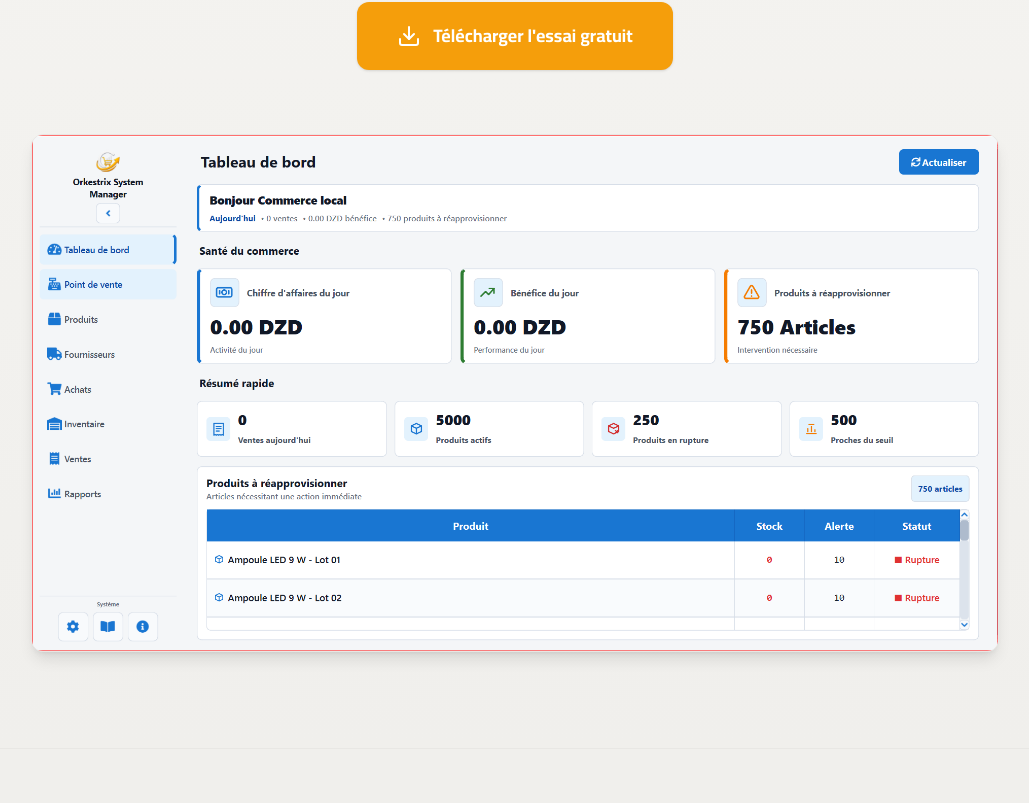
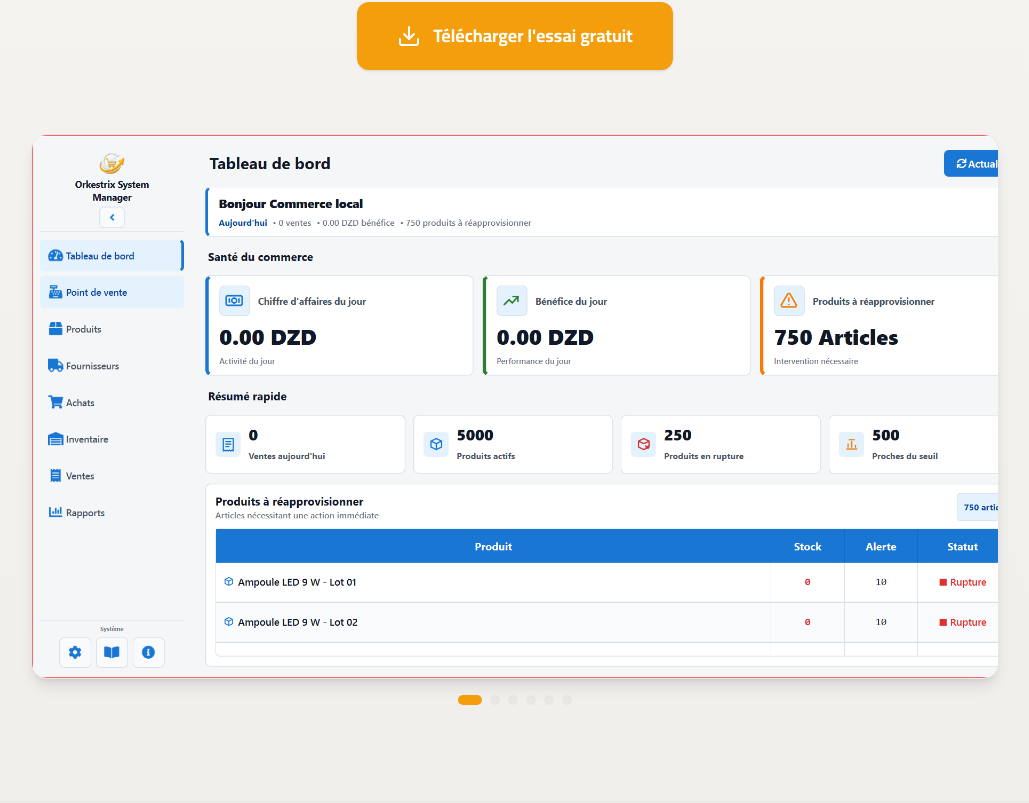
Before and after one commit to systemorkestrix-pixel/Orkestrixx, a React (Vite) app: page / in a window 1280 px wide. Shown: the part 597-1400 px from the top of the page, without its empty margins (125-1154 px from the left). Built offline with nearby package versions, Linux system fonts and the light colour scheme.

Commit message:
Add files via upload

```diff
--- a/src/App.tsx
+++ b/src/App.tsx
@@ -5,7 +5,6 @@ import Hero from './components/Hero';
 import WhatYouCanDo from './components/WhatYouCanDo';
 import Features from './components/Features';
 import Workflow from './components/Workflow';
-import Screenshots from './components/Screenshots';
 import Trust from './components/Trust';
 import Pricing from './components/Pricing';
 import TargetAudience from './components/TargetAudience';
@@ -30,7 +29,6 @@ function HomePage() {
         <WhatYouCanDo />
         <Features />
         <Workflow />
-        <Screenshots />
         <Trust />
         <Pricing />
         <TargetAudience />
--- a/src/components/Footer.tsx
+++ b/src/components/Footer.tsx
@@ -49,7 +49,6 @@ export default function Footer() {
             <h4 className="text-sm font-bold mb-5 text-text-secondary">{t('footer.groupeProduit')}</h4>
             <ul className="space-y-3">
               <li><a href="/#modules" className="text-sm font-medium text-text-muted hover:text-primary transition-colors">{t('footer.fonctionnalites')}</a></li>
-              <li><a href="/#captures" className="text-sm font-medium text-text-muted hover:text-primary transition-colors">{t('footer.captures')}</a></li>
               <li><a href="/#pricing" className="text-sm font-medium text-text-muted hover:text-primary transition-colors">{t('footer.tarifs')}</a></li>
             </ul>
           </div>
--- a/src/components/Hero.tsx
+++ b/src/components/Hero.tsx
@@ -1,9 +1,38 @@
+import { useState, useCallback } from 'react';
 import { Download, Shield } from 'lucide-react';
-import { motion } from 'motion/react';
+import { motion, AnimatePresence } from 'motion/react';
 import { useLanguage } from '../context/LanguageContext';
+import ScreenshotCarousel from './ScreenshotCarousel';
+import ScreenshotLightbox from './ScreenshotLightbox';
+
+const SCREENSHOTS: { src: string; altKey: string }[] = [
+  { src: '/assets/dashboard-screenshot.PNG', altKey: 'screenshots.altDashboard' },
+  { src: '/assets/Piont De vente.PNG', altKey: 'screenshots.altPOS' },
+  { src: '/assets/Inventaire.PNG', altKey: 'screenshots.altStock' },
+  { src: '/assets/Ventes.PNG', altKey: 'screenshots.altSales' },
+  { src: '/assets/Fournisseurs.PNG', altKey: 'screenshots.altSuppliers' },
+  { src: '/assets/Rapports.PNG', altKey: 'screenshots.altReports' },
+];
 
 export default function Hero() {
   const { t } = useLanguage();
+  const [lightboxIndex, setLightboxIndex] = useState<number | null>(null);
+
+  const openLightbox = useCallback((index: number) => {
+    setLightboxIndex(index);
+  }, []);
+
+  const closeLightbox = useCallback(() => {
+    setLightboxIndex(null);
+  }, []);
+
+  const lightboxPrev = useCallback(() => {
+    setLightboxIndex(i => i !== null ? (i - 1 + SCREENSHOTS.length) % SCREENSHOTS.length : null);
+  }, []);
+
+  const lightboxNext = useCallback(() => {
+    setLightboxIndex(i => i !== null ? (i + 1) % SCREENSHOTS.length : null);
+  }, []);
 
   return (
     <section className="relative overflow-hidden pt-28 pb-24 bg-gradient-to-b from-surface to-surface-alt">
@@ -59,14 +88,22 @@ export default function Hero() {
         transition={{ duration: 0.8, delay: 0.2 }}
         className="max-w-[1000px] mx-auto px-4 mt-16 relative z-10"
       >
-        <div className="rounded-xl border border-border bg-surface shadow-lg overflow-hidden">
-            <img
-               src="/assets/dashboard-screenshot.PNG"
-               alt={t('hero.screenshotAlt')}
-               className="w-full h-auto"
-            />
+        <div className="group">
+          <ScreenshotCarousel screenshots={SCREENSHOTS} onImageClick={openLightbox} isLightboxOpen={lightboxIndex !== null} />
         </div>
       </motion.div>
+
+      <AnimatePresence>
+        {lightboxIndex !== null && (
+          <ScreenshotLightbox
+            screenshots={SCREENSHOTS}
+            currentIndex={lightboxIndex}
+            onClose={closeLightbox}
+            onPrev={lightboxPrev}
+            onNext={lightboxNext}
+          />
+        )}
+      </AnimatePresence>
     </section>
   );
 }
--- /dev/null
+++ b/src/components/ScreenshotCarousel.tsx
@@ -0,0 +1,119 @@
+import { useState, useCallback, useEffect, useRef } from 'react';
+import { motion } from 'motion/react';
+import { ChevronLeft, ChevronRight } from 'lucide-react';
+import { useLanguage } from '../context/LanguageContext';
+
+interface Screenshot {
+  src: string;
+  altKey: string;
+}
+
+interface Props {
+  screenshots: Screenshot[];
+  onImageClick: (index: number) => void;
+  isLightboxOpen: boolean;
+}
+
+export default function ScreenshotCarousel({ screenshots, onImageClick, isLightboxOpen }: Props) {
+  const { t } = useLanguage();
+  const [current, setCurrent] = useState(0);
+  const dragStartX = useRef(0);
+
+  const next = useCallback(() => {
+    setCurrent(c => (c + 1) % screenshots.length);
+  }, [screenshots.length]);
+
+  const prev = useCallback(() => {
+    setCurrent(c => (c - 1 + screenshots.length) % screenshots.length);
+  }, [screenshots.length]);
+
+  const goTo = useCallback((index: number) => {
+    setCurrent(index);
+  }, []);
+
+  useEffect(() => {
+    if (isLightboxOpen) return;
+    const handler = (e: KeyboardEvent) => {
+      if (e.key === 'ArrowLeft') prev();
+      if (e.key === 'ArrowRight') next();
+    };
+    window.addEventListener('keydown', handler);
+    return () => window.removeEventListener('keydown', handler);
+  }, [next, prev, isLightboxOpen]);
+
+  const handlePointerDown = (e: React.PointerEvent) => {
+    dragStartX.current = e.clientX;
+  };
+
+  const handlePointerUp = (e: React.PointerEvent) => {
+    const diff = dragStartX.current - e.clientX;
+    if (Math.abs(diff) > 50) {
+      if (diff > 0) next();
+      else prev();
+    }
+  };
+
+  return (
+    <div className="relative select-none">
+      <div
+        className="relative overflow-hidden rounded-2xl border border-border bg-surface shadow-lg"
+        style={{ aspectRatio: '16 / 9' }}
+      >
+        <motion.div
+          className="flex h-full"
+          animate={{ x: -current * 100 + '%' }}
+          transition={{ type: 'spring', stiffness: 300, damping: 30 }}
+          onPointerDown={handlePointerDown}
+          onPointerUp={handlePointerUp}
+          style={{ touchAction: 'pan-y' }}
+        >
+          {screenshots.map((s, i) => (
+            <div
+              key={i}
+              className="min-w-full h-full flex-shrink-0 cursor-pointer flex items-center justify-center bg-surface"
+              onClick={() => onImageClick(i)}
+            >
+              <img
+                src={s.src}
+                alt={t(s.altKey)}
+                className="w-full h-full object-contain"
+                loading={i === 0 ? 'eager' : 'lazy'}
+                draggable={false}
+              />
+            </div>
+          ))}
+        </motion.div>
+
+        <button
+          onClick={prev}
+          className="absolute left-3 top-1/2 -translate-y-1/2 w-10 h-10 rounded-full bg-black/40 hover:bg-black/60 text-white flex items-center justify-center transition-colors backdrop-blur-sm z-10 opacity-0 group-hover:opacity-100 hover:opacity-100 focus-visible:opacity-100"
+          aria-label={t('screenshots.prev')}
+        >
+          <ChevronLeft className="w-5 h-5" />
+        </button>
+        <button
+          onClick={next}
+          className="absolute right-3 top-1/2 -translate-y-1/2 w-10 h-10 rounded-full bg-black/40 hover:bg-black/60 text-white flex items-center justify-center transition-colors backdrop-blur-sm z-10 opacity-0 group-hover:opacity-100 hover:opacity-100 focus-visible:opacity-100"
+          aria-label={t('screenshots.next')}
+        >
+          <ChevronRight className="w-5 h-5" />
+        </button>
+      </div>
+
+      <div className="flex justify-center gap-2 mt-4">
+        {screenshots.map((_, i) => (
+          <button
+            key={i}
+            onClick={() => goTo(i)}
+            className={`h-2.5 rounded-full transition-all ${
+              i === current
+                ? 'w-6 bg-accent'
+                : 'w-2.5 bg-border hover:bg-text-muted'
+            }`}
+            aria-label={`${t('screenshots.dot')} ${i + 1}`}
+          />
+        ))}
+      </div>
+    </div>
+  );
+}
--- /dev/null
+++ b/src/components/ScreenshotLightbox.tsx
@@ -0,0 +1,100 @@
+import { useEffect, useRef } from 'react';
+import { motion } from 'motion/react';
+import { X, ChevronLeft, ChevronRight } from 'lucide-react';
+import { useLanguage } from '../context/LanguageContext';
+
+interface Props {
+  screenshots: { src: string; altKey: string }[];
+  currentIndex: number;
+  onClose: () => void;
+  onPrev: () => void;
+  onNext: () => void;
+}
+
+export default function ScreenshotLightbox({ screenshots, currentIndex, onClose, onPrev, onNext }: Props) {
+  const { t } = useLanguage();
+  const touchStartX = useRef(0);
+
+  useEffect(() => {
+    const handler = (e: KeyboardEvent) => {
+      if (e.key === 'Escape') { onClose(); e.stopImmediatePropagation(); }
+      if (e.key === 'ArrowLeft') { onPrev(); e.stopImmediatePropagation(); }
+      if (e.key === 'ArrowRight') { onNext(); e.stopImmediatePropagation(); }
+    };
+    window.addEventListener('keydown', handler);
+    return () => window.removeEventListener('keydown', handler);
+  }, [onClose, onPrev, onNext]);
+
+  useEffect(() => {
+    document.body.style.overflow = 'hidden';
+    return () => { document.body.style.overflow = ''; };
+  }, []);
+
+  const handleBackdropClick = (e: React.MouseEvent) => {
+    if (e.target === e.currentTarget) onClose();
+  };
+
+  const handleTouchStart = (e: React.TouchEvent) => {
+    touchStartX.current = e.touches[0].clientX;
+  };
+
+  const handleTouchEnd = (e: React.TouchEvent) => {
+    const diff = touchStartX.current - e.changedTouches[0].clientX;
+    if (Math.abs(diff) > 50) {
+      if (diff > 0) onNext();
+      else onPrev();
+    }
+  };
+
+  return (
+    <motion.div
+      initial={{ opacity: 0 }}
+      animate={{ opacity: 1 }}
+      exit={{ opacity: 0 }}
+      transition={{ duration: 0.2 }}
+      className="fixed inset-0 z-50 bg-black/90 flex items-center justify-center"
+      onClick={handleBackdropClick}
+    >
+      <button
+        onClick={onClose}
+        className="absolute top-4 right-4 w-10 h-10 rounded-full bg-black/40 hover:bg-black/60 text-white flex items-center justify-center transition-colors z-10"
+        aria-label={t('screenshots.close')}
+      >
+        <X className="w-5 h-5" />
+      </button>
+
+      <button
+        onClick={onPrev}
+        className="absolute left-4 top-1/2 -translate-y-1/2 w-12 h-12 rounded-full bg-black/40 hover:bg-black/60 text-white flex items-center justify-center transition-colors z-10"
+        aria-label={t('screenshots.prev')}
+      >
+        <ChevronLeft className="w-6 h-6" />
+      </button>
+
+      <div
+        className="max-w-[90vw] max-h-[90vh] flex items-center justify-center"
+        onTouchStart={handleTouchStart}
+        onTouchEnd={handleTouchEnd}
+      >
+        <img
+          src={screenshots[currentIndex].src}
+          alt={t(screenshots[currentIndex].altKey)}
+          className="max-w-full max-h-[90vh] object-contain rounded-lg"
+          draggable={false}
+        />
+      </div>
+
+      <button
+        onClick={onNext}
+        className="absolute right-4 top-1/2 -translate-y-1/2 w-12 h-12 rounded-full bg-black/40 hover:bg-black/60 text-white flex items-center justify-center transition-colors z-10"
+        aria-label={t('screenshots.next')}
+      >
+        <ChevronRight className="w-6 h-6" />
+      </button>
+
+      <div className="absolute bottom-6 left-1/2 -translate-x-1/2 text-white/70 text-sm font-medium">
+        {currentIndex + 1} / {screenshots.length}
+      </div>
+    </motion.div>
+  );
+}
```
Also changed, not shown: src/translations/index.ts (+7 -5 lines), 11 other files (tests, documents, lock files or other folders).
